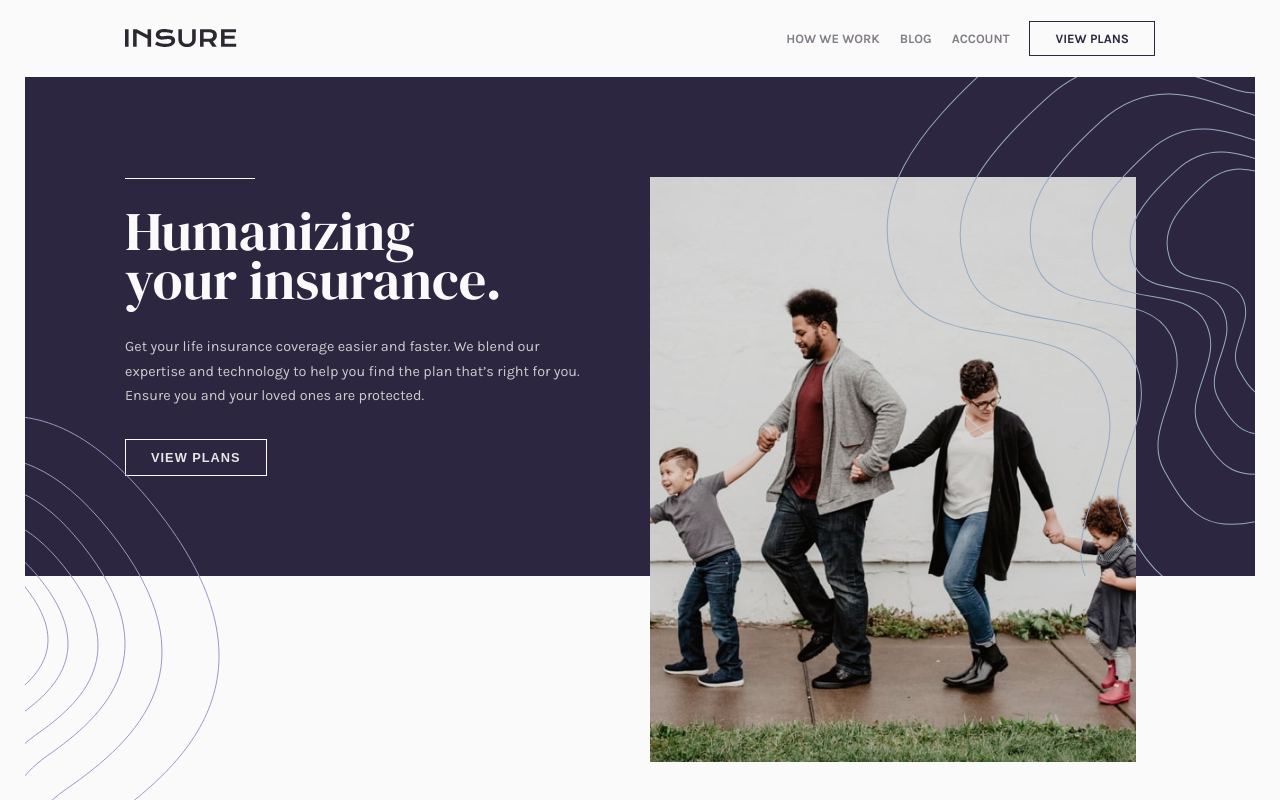
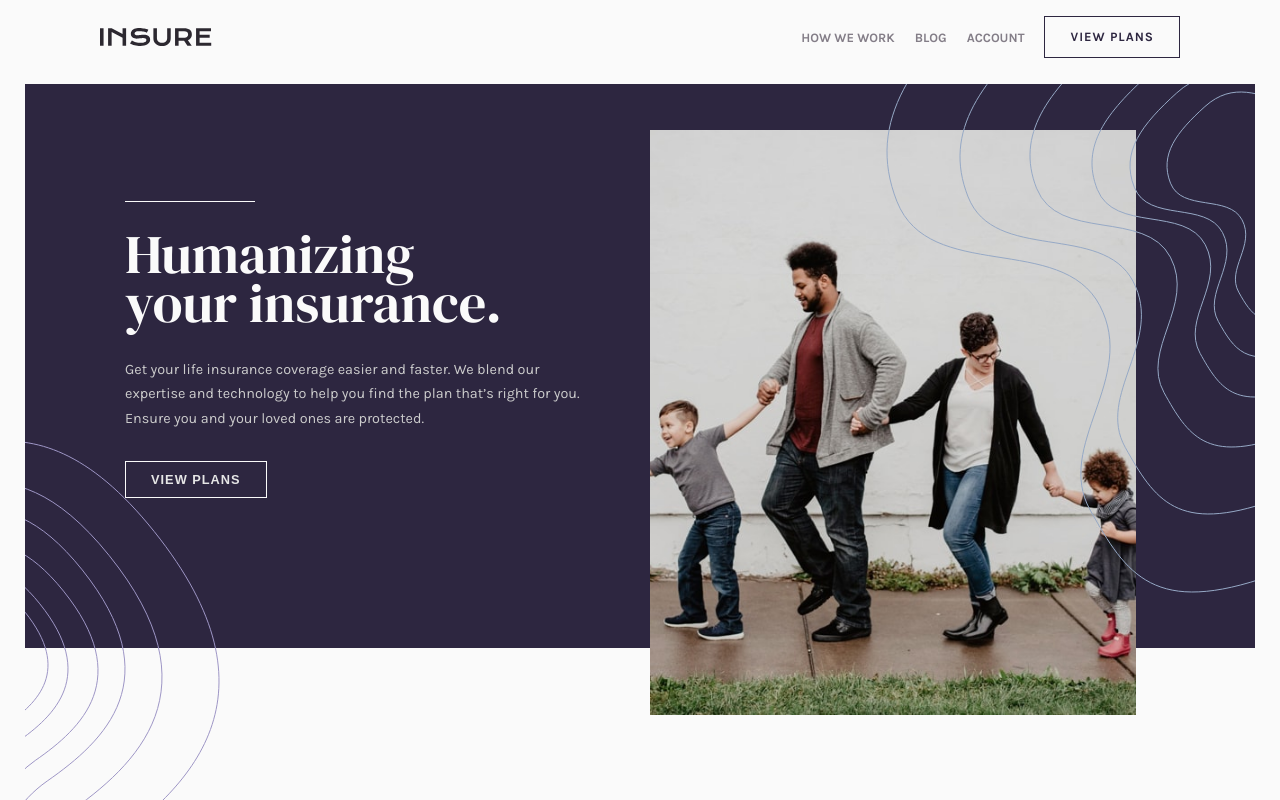
Before and after one commit to nhi-ngo/Frontend-Challenges, a plain HTML site: page insure-landing-page-master/index.html in a window 1280 px wide. Shown: the top 800 px of the page. Drawn offline with Linux system fonts and the light colour scheme.

Commit message:
Completed files

```diff
--- a/insure-landing-page-master/index.html
+++ b/insure-landing-page-master/index.html
@@ -13,17 +13,23 @@
 			<div class="container">
 				<nav class="flex hero__nav">
 					<img class="hero__logo" src="./images/logo.svg" alt="logo" />
-					<ul class="flex hero__nav__list">
+
+					<button id="hamburger" class="hamburger">
+						<img class="open" src="./images/icon-hamburger.svg" alt="icon-hamburger" />
+						<img class="close" src="./images/icon-close.svg" alt="icon-close" />
+					</button>
+
+					<ul class="flex hero__nav__list" id="menu">
 						<li class="hero__nav__item"><a class="hero__nav__link" href="#how-we-work">How we work</a></li>
 						<li class="hero__nav__item"><a class="hero__nav__link" href="#">Blog</a></li>
 						<li class="hero__nav__item"><a class="hero__nav__link" href="#">Account</a></li>
-						<li class="hero__nav__item border"><a class="hero__nav__link border" href="#">View plans</a></li>
+						<li class="hero__nav__item border"><a class="hero__nav__link border btn btn-reverse" href="#">View plans</a></li>
 					</ul>
-        </nav>
+				</nav>
 
 				<div class="hero__info__img__mobile">
 					<img src="./images/image-intro-mobile.jpg" alt="" />
-        </div>
+				</div>
 
 				<div class="hero__info">
 					<div class="hero__info__desc">
@@ -134,6 +140,7 @@
 					</ul>
 				</div>
 			</div>
-		</footer>
+    </footer>
+    <script src="script.js"></script>
 	</body>
 </html>
--- /dev/null
+++ b/insure-landing-page-master/script.js
@@ -0,0 +1,7 @@
+const hamburger = document.querySelector('#hamburger');
+const menu = document.querySelector('#menu');
+
+hamburger.addEventListener('click', () => {
+  hamburger.classList.toggle('show');
+  menu.classList.toggle('show');
+});
--- a/insure-landing-page-master/scss/_global.scss
+++ b/insure-landing-page-master/scss/_global.scss
@@ -12,6 +12,7 @@ body {
 	font-family: $font__primary;
 	background-color: $offWhite;
   line-height: 1.7;
+  margin: 0;
 }
 
 .container {
@@ -20,7 +21,7 @@ body {
 	margin: 0 auto;
 
 	@include md {
-		// text-align: center;
+		text-align: center;
 	}
 }
 
@@ -28,6 +29,10 @@ body {
 	display: flex;
 	justify-content: center;
 	align-items: center;
+
+	@include md {
+		flex-direction: column;
+	}
 }
 
 .flex > div {
@@ -39,7 +44,8 @@ body {
 	}
 }
 
-button {
+button,
+.btn {
 	background-color: rgba(0, 0, 0, 0);
 	border: 1px solid $offWhite;
 	color: darken(#fff, 10%);
@@ -50,6 +56,7 @@ button {
 	padding: 10px 25px;
 	outline: none;
 	cursor: pointer;
+	display: inline-block;
 
 	&:hover {
 		color: $violet;
@@ -79,13 +86,75 @@ button {
 .hero__nav {
 	justify-content: space-between;
 	padding: 0 100px 10px;
+	position: fixed;
+	top: 0;
+	left: 0;
+	width: 100vw;
+	z-index: 100;
+	background-color: $offWhite;
+
+	@include lg {
+		padding: 0 20px;
+	}
+
+	@include md {
+		flex-direction: row;
+	}
+
+	.hamburger {
+		display: none;
+
+		&:focus {
+			outline: none;
+		}
+
+		@include md {
+      display: flex;
+      border: 0;
+      cursor: pointer;
+
+			.close {
+				display: none;
+			}
+
+			&.show .open {
+				display: none;
+			}
+
+			&.show .close {
+				display: block;
+			}
+		}
+	}
 
 	&__list {
 		list-style-type: none;
+
+		@include md {
+			display: none;
+
+			&.show {
+				background-color: $violet;
+        display: flex;
+        justify-content: flex-start;
+				position: fixed;
+				padding-top: 30px;
+				margin: 0;
+				top: 50px;
+				left: 0;
+				width: 100vw;
+				height: calc(100vh - 50px);
+				z-index: 100;
+			}
+		}
 	}
 
 	&__item {
 		margin-right: 20px;
+
+		@include md {
+			margin: 20px 0;
+		}
 
 		&:last-of-type {
 			margin-right: 0;
@@ -99,10 +168,24 @@ button {
 		color: $grayishViolet;
 		font-weight: 700;
 
+		@include md {
+			color: $offWhite;
+
+			.btn-reverse {
+				border-color: #fff;
+				color: #fff;
+			}
+		}
+
 		&.border {
 			border: 1px solid $violet;
 			padding: 9px 25px;
 			color: $violet;
+
+			@include md {
+				color: #fff;
+				border: 1px solid #fff;
+			}
 
 			&:hover {
 				color: #fff;
@@ -112,13 +195,17 @@ button {
 
 		&:hover {
 			color: $darkViolet;
+
+			@include md {
+				color: #fff;
+			}
 		}
 	}
 }
 
 .hero__info {
 	background-color: $violet;
-	padding: 50px 100px 100px;
+	padding: 150px 100px 150px;
 	position: relative;
 
 	@include custom(1220) {
@@ -157,6 +244,10 @@ button {
 		color: darken(#fff, 20%);
 		font-size: $paragraph;
 		margin: 30px 0;
+
+		@include md {
+			margin: 30px;
+		}
 	}
 
 	&__img {
@@ -178,8 +269,6 @@ button {
 		}
 
 		img {
-			// width: 450px;
-			// height: 550px;
 			width: 90%;
 
 			@include custom(1230) {
@@ -210,6 +299,12 @@ button {
 	height: 100%;
 	bottom: -68%;
 	left: 0;
+
+	@include md {
+		height: 40%;
+		top: 0;
+		transform: rotate(90deg);
+	}
 }
 
 .pattern::after {
@@ -220,8 +315,12 @@ button {
 	background-position: left top;
 	width: 30%;
 	height: 100%;
-	top: 0px;
-	right: 0px;
+	top: 0;
+	right: 0;
+
+	@include md {
+		top: 70%;
+	}
 }
 
 // Main section
@@ -231,16 +330,29 @@ button {
 }
 
 .main {
+	.flex {
+		align-items: flex-start;
+	}
+
 	&__heading {
 		@include heading;
 		color: inherit;
 		margin-top: 150px;
 		padding: 50px 0 80px;
 
+		@include lg {
+			margin-top: 50px;
+		}
+
 		&::before {
 			top: 0;
 			left: 0;
 			background-color: $grayishViolet;
+
+			@include md {
+				width: 170px;
+				left: 35%;
+			}
 		}
 	}
 
@@ -286,6 +398,10 @@ button {
 		font-size: 2.5rem;
 		margin: 0;
 		line-height: 1;
+
+		@include md {
+			margin-bottom: 50px;
+		}
 	}
 }
 
@@ -300,6 +416,13 @@ footer .container {
 .social-media {
 	justify-content: space-between;
 	border-bottom: 1px solid rgba(0, 0, 0, 0.1);
+
+	ul {
+		@include md {
+			flex-direction: row;
+			padding: 10px 0 0 0;
+		}
+	}
 
 	ul > a {
 		margin-right: 15px;
@@ -317,6 +440,10 @@ footer .container {
 
 .footer__nav {
 	align-items: flex-start;
+
+	@include md {
+		align-items: center;
+	}
 
 	&__list {
 		flex: 1;
```
Also changed, not shown: insure-landing-page-master/scss/style.css, 2 other files. Lines whose indentation alone changed are shown as unchanged.
